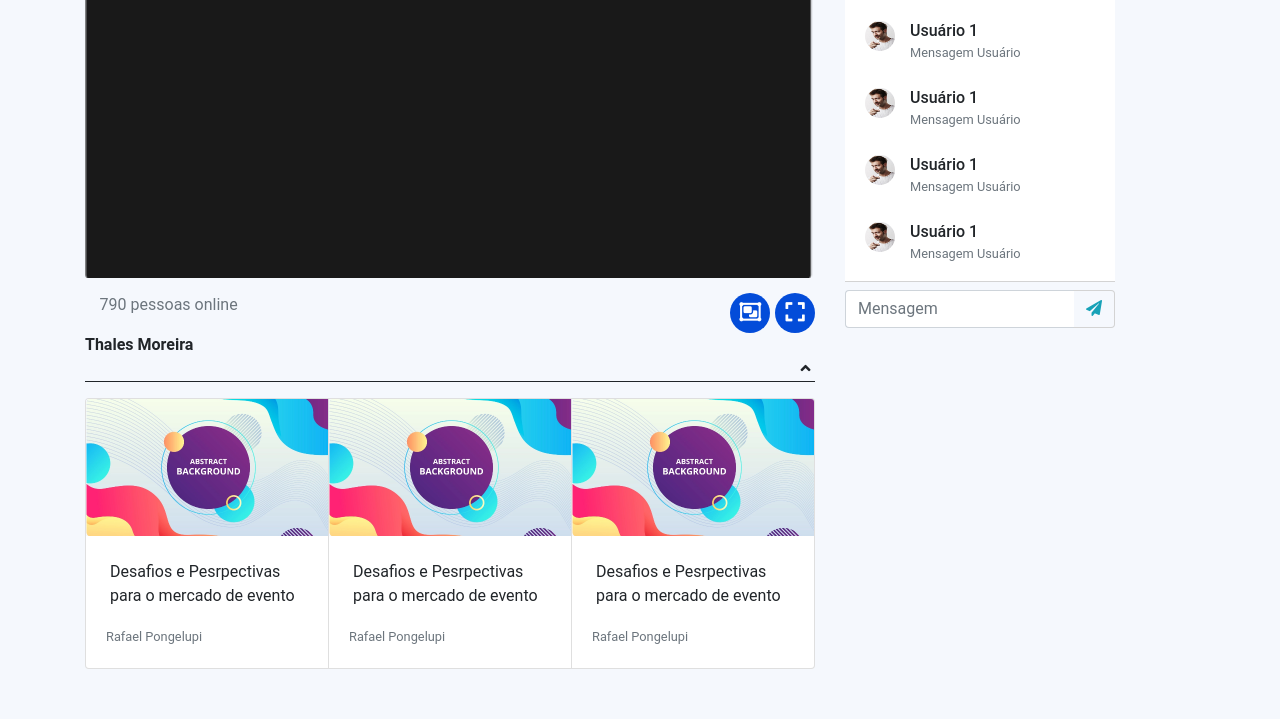
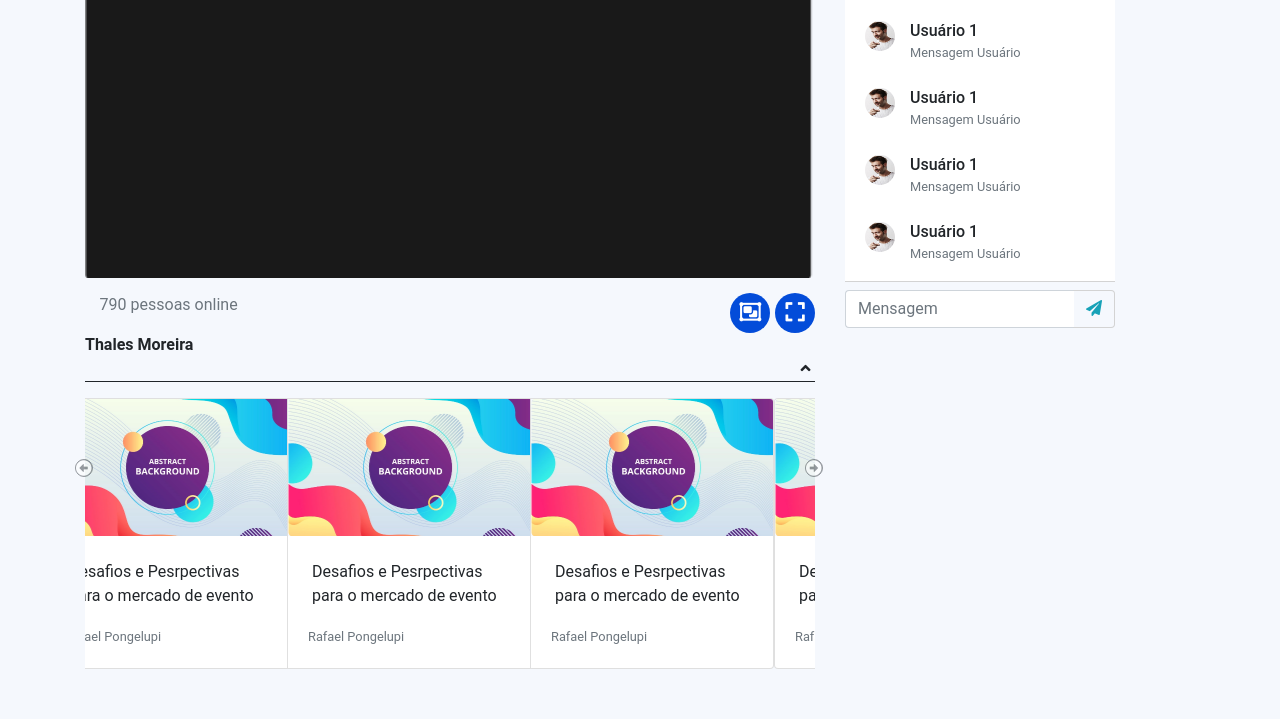
Before and after one commit to heberGustavo/web-git, a plain HTML site: page lobby.html in a window 1280 px wide. Shown: the part 341-1060 px from the top of the page. Drawn offline with nearby package versions, Linux system fonts and the light colour scheme.

Commit message:
Add files via upload

```diff
--- a/css/_style.css
+++ b/css/_style.css
@@ -55,11 +55,6 @@ div span i {
   margin-right: 50px;
 }
 
-div #img-float {
-  margin-top: -30%;
-  width: 25%;
-}
-
 section div button {
   margin-right: 1%;
 }
@@ -72,6 +67,18 @@ footer {
   .bd-placeholder-img-lg {
     font-size: 3.5rem;
   }
+
+  #carousel {
+    margin-top: -25%;
+    margin-left: -8%;
+  }
+
+  #carousel2 {
+    margin-top: -25%;
+    margin-right: -7%;
+
+  }
+
 }
 
 .pt-20 {
@@ -438,6 +445,21 @@ footer {
   transform: rotate(45deg);
 }
 
+#carousel {
+  margin-top: -18%;
+  margin-left: -8%;
+}
+
+#carousel span {
+  background-color: #000;
+}
+
+#carousel2 {
+  margin-top: -18%;
+  margin-right: -7%;
+
+}
+
 #img-user {
   width: 35px;
   height: 35px;
--- a/lobby.html
+++ b/lobby.html
@@ -539,6 +539,9 @@
           </div>
 
 
+          <div id="carouselExampleIndicators" class="carousel slide" data-ride="carousel">
+            <div class="carousel-inner">
+              <div class="carousel-item active">
                 <div class="card-group">
                   <div class="card">
                     <img src="img/img1.png" class="card-img-top" alt="...">
@@ -561,6 +564,44 @@
                       <small class="text-muted">Rafael Pongelupi</small>
                     </div>
                   </div>
+                </div>
+              </div>
+
+              <div class="carousel-item">
+                <div class="card-group">
+                  <div class="card">
+                    <img src="img/img1.png" class="card-img-top" alt="...">
+                    <div class="card-body">
+                      <p class="card-text">Desafios e Pesrpectivas para o mercado de evento</p>
+                      <small class="text-muted">Rafael Pongelupi</small>
+                    </div>
+                  </div>
+                  <div class="card">
+                    <img src="img/img1.png" class="card-img-top" alt="...">
+                    <div class="card-body">
+                      <p class="card-text">Desafios e Pesrpectivas para o mercado de evento</p>
+                      <small class="text-muted">Rafael Pongelupi</small>
+                    </div>
+                  </div>
+                  <div class="card">
+                    <img src="img/img1.png" class="card-img-top" alt="...">
+                    <div class="card-body">
+                      <p class="card-text">Desafios e Pesrpectivas para o mercado de evento</p>
+                      <small class="text-muted">Rafael Pongelupi</small>
+                    </div>
+                  </div>
+                </div>
+              </div>
+            </div>
+
+            <a id="carousel" class="carousel-control-prev" href="#carouselExampleIndicators" role="button" data-slide="prev">
+              <span class="fas fa-arrow-alt-circle-left bg-dark border border-dark rounded-circle" aria-hidden="true"></span>
+              <span class="sr-only"></span>
+            </a>
+            <a id="carousel2" class="carousel-control-next" href="#carouselExampleIndicators" role="button" data-slide="next">
+              <span class="fas fa-arrow-alt-circle-right bg-dark border border-dark rounded-circle" aria-hidden="true"></span>
+              <span class="sr-only"></span>
+            </a>
           </div>
         </form>
 
```
Lines whose indentation alone changed are shown as unchanged.
